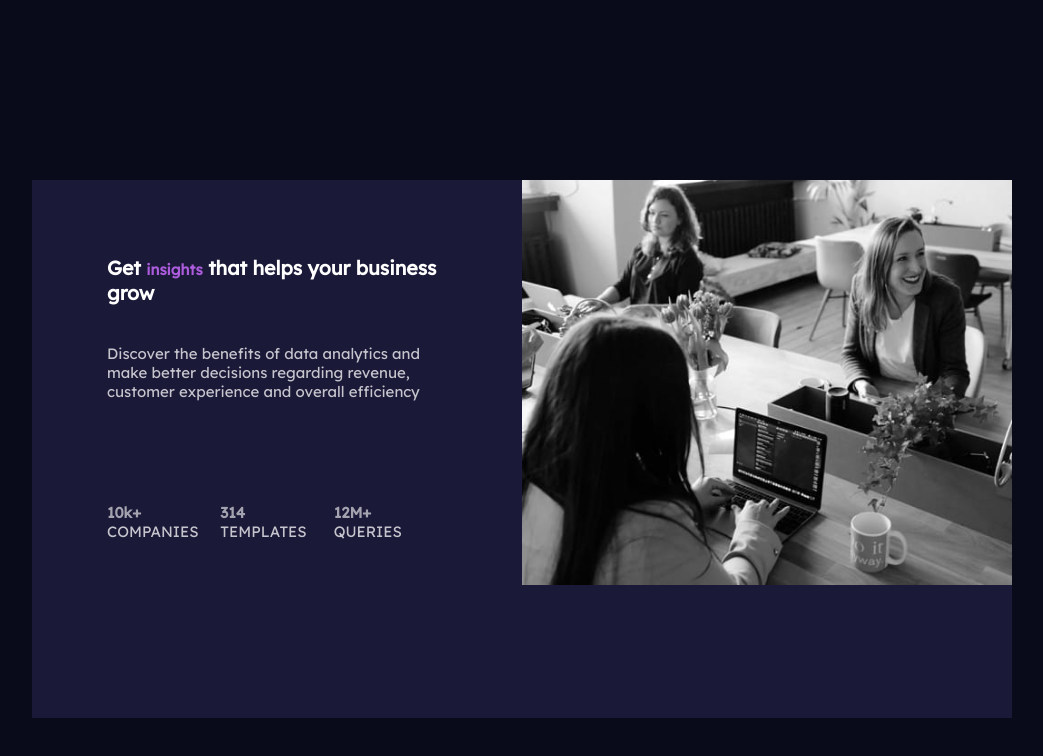
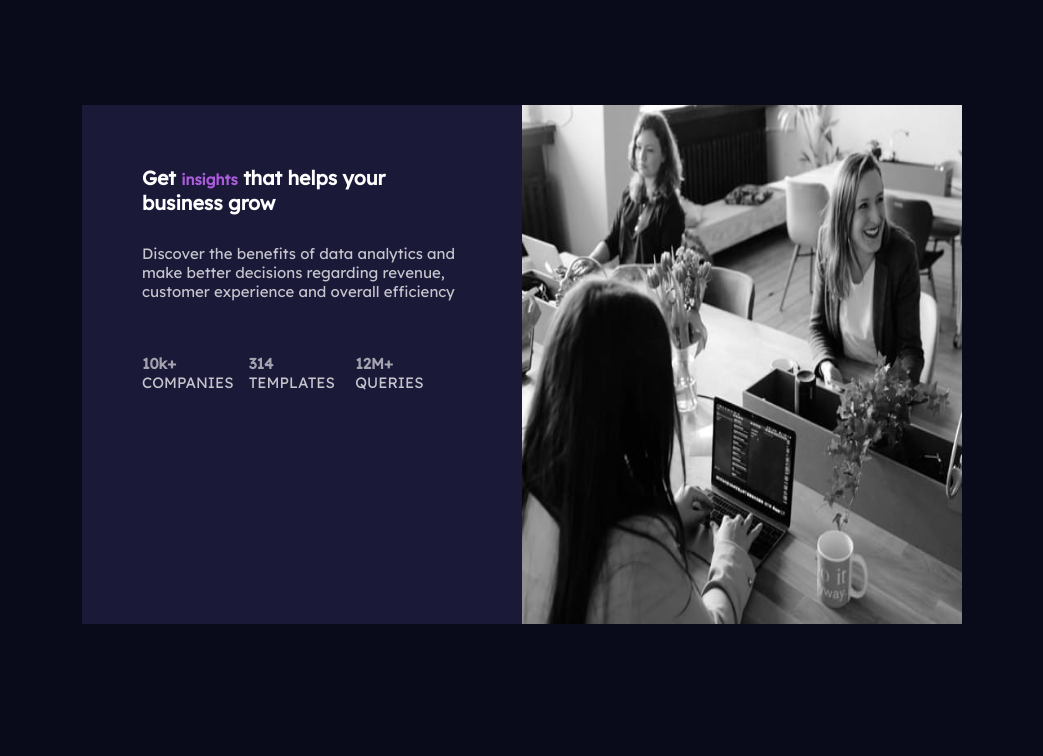
Before and after one commit to milk-maid/my-task-web3, a plain HTML site: page index.html in a window 1280 px wide. Shown: the whole page, without its empty margins (118-1161 px from the left). Drawn offline with Linux system fonts and the light colour scheme.

Commit message:
web3bridge

```diff
--- a/css/styel.css
+++ b/css/styel.css
@@ -10,16 +10,21 @@
 
 body {
     background: hsl(233, 47%, 7%);
-    padding: 12em 10em;
+    margin: auto;
+    padding: 7em 6em;
+    width: 100vw;
+    height: 100vh;
 }
 
 main {
     display: flex;
+    height: 88%;
+    width: 80%;
     background-color:  hsl(244, 38%, 16%);
 }
 
 section {
-    padding: 5em;
+    padding: 4em;
     /* width: 70%; */
 }
 
@@ -49,12 +54,12 @@ aside h1 {
     font-size: 1.3rem;
     font-weight: 700;
     line-height: ;
-    margin-bottom: 2em;
+    margin-bottom: 1.5em;
 }
 
 p {
     color: hsla(0, 0%, 100%, 0.75);
-    margin-bottom: 6.8em;
+    margin-bottom: 3.5em;
 }
 
 span {
@@ -65,6 +70,10 @@ nav h1 {
      color: hsla(0, 0%, 100%, 0.6);
 }
 
+img {
+    height: 100%;
+}
+
 
 /* .attribution { font-size: 11px; text-align: center; }
 .attribution a { color: hsl(228, 45%, 44%); }  */
```
